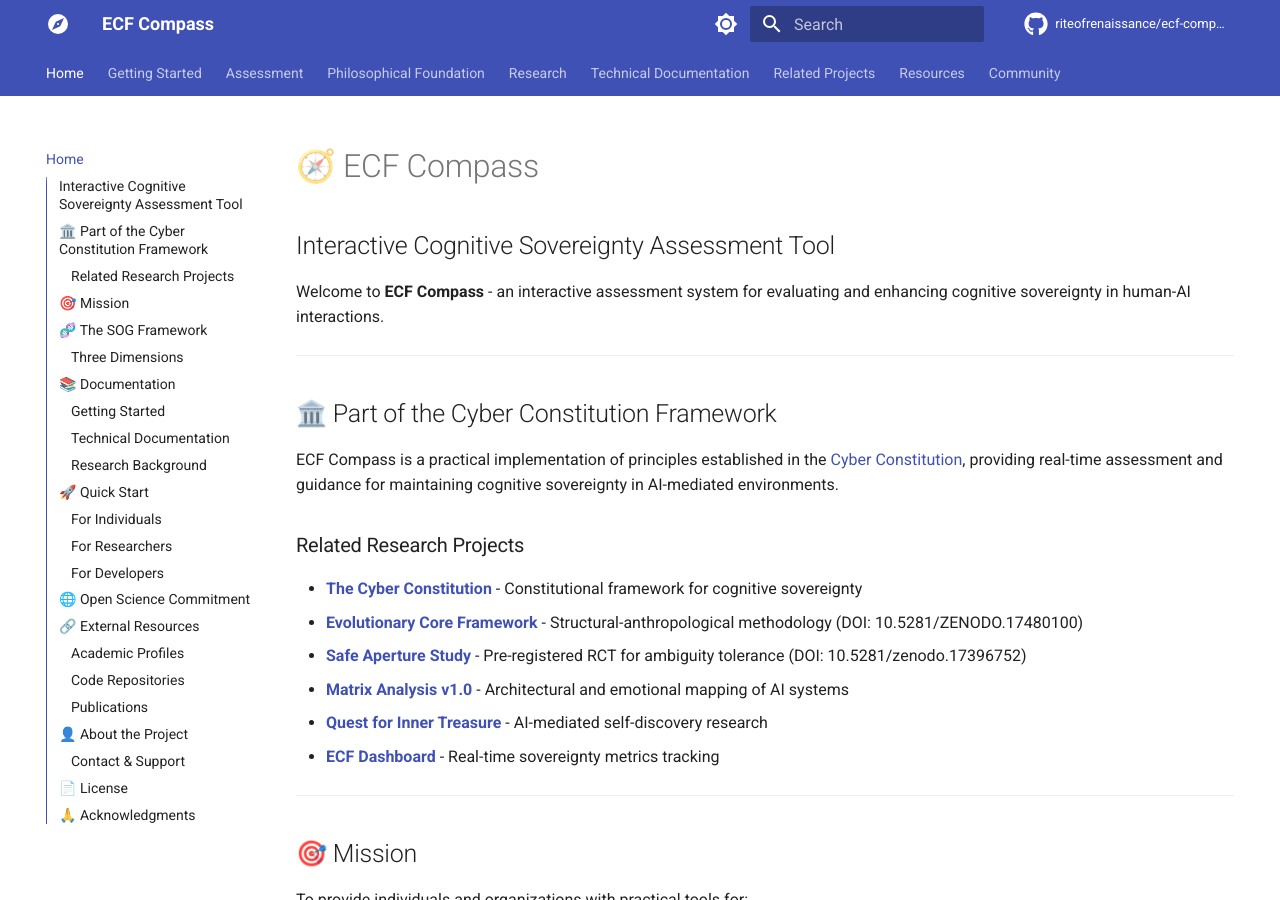
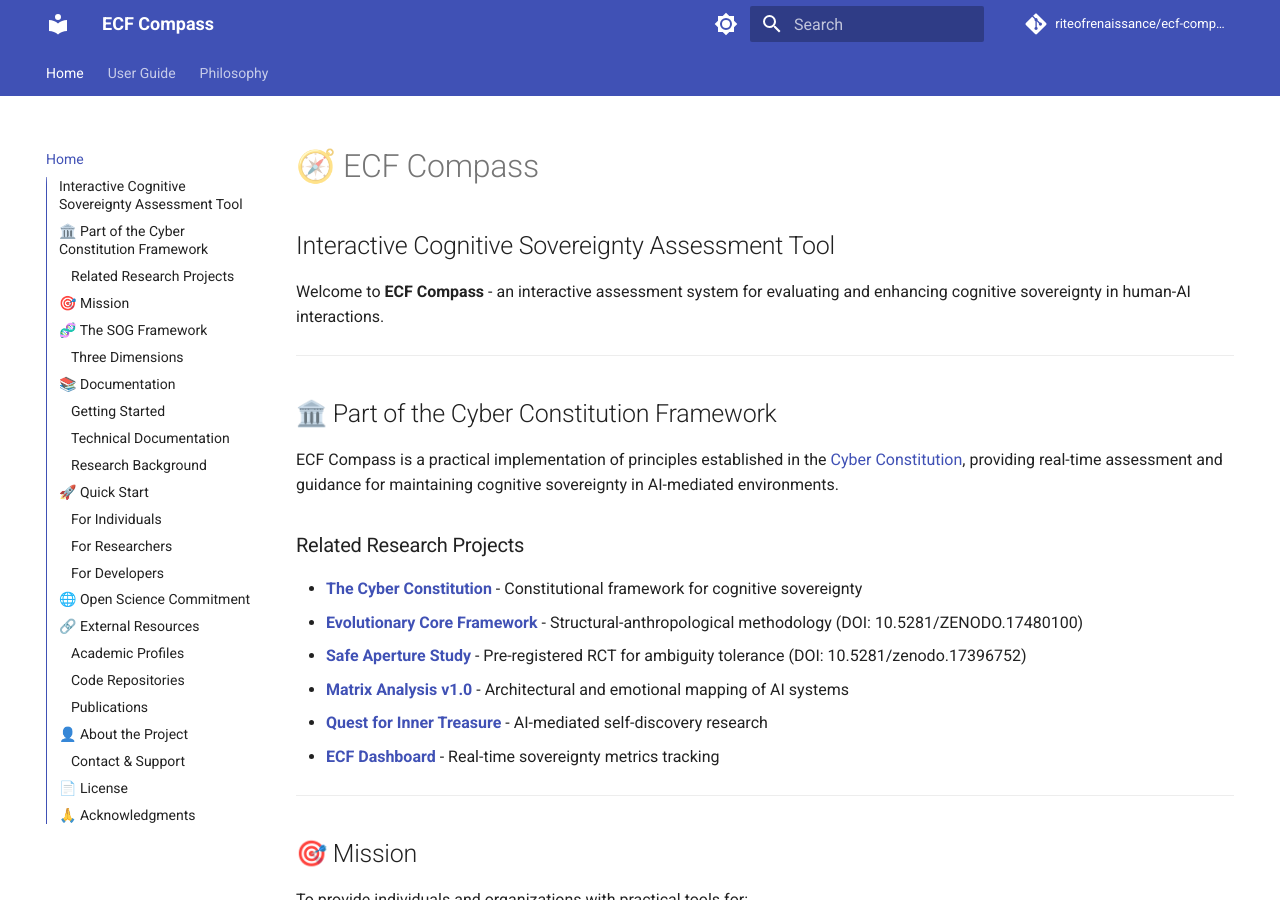
Before and after one commit to riteofrenaissance/ecf-compass, an MkDocs documentation site: the page built from docs/index.md, in a window 1280 px wide and 900 px high. Built offline with MkDocs 1.6.1 and Material for MkDocs 9.7.7, drawn with Linux system fonts in a browser that asks for light colours; comment, search, counter and statistics services are not loaded; the version menu is left out.

Commit message:
Add files via upload

```diff
--- a/mkdocs.yml
+++ b/mkdocs.yml
@@ -44,156 +44,41 @@ theme:
 
   # Features
   features:
-    - navigation.instant      # Instant loading
-    - navigation.tracking     # URL tracking
-    - navigation.tabs         # Top-level tabs
-    - navigation.sections     # Collapsible sections
-    - navigation.expand       # Expand all sections
-    - navigation.top          # Back to top button
-    - search.suggest          # Search suggestions
-    - search.highlight        # Highlight search terms
-    - search.share            # Share search results
-    - toc.integrate           # Integrate table of contents
-    - content.code.copy       # Copy code button
-    - content.tabs.link       # Link tabs across pages
-
-  # Logo and favicon
-  icon:
-    logo: material/compass
-    repo: fontawesome/brands/github
+    - navigation.instant
+    - navigation.tracking
+    - navigation.tabs
+    - navigation.sections
+    - navigation.expand
+    - navigation.top
+    - search.suggest
+    - search.highlight
+    - toc.integrate
+    - content.code.copy
 
 # Extensions
 markdown_extensions:
-  # Python Markdown
-  - abbr
-  - admonition
-  - attr_list
-  - def_list
-  - footnotes
-  - md_in_html
-  - tables
   - toc:
       permalink: true
       toc_depth: 3
-
-  # Python Markdown Extensions
-  - pymdownx.arithmatex:
-      generic: true
-  - pymdownx.betterem:
-      smart_enable: all
-  - pymdownx.caret
-  - pymdownx.details
-  - pymdownx.emoji:
-      emoji_index: !!python/name:material.extensions.emoji.twemoji
-      emoji_generator: !!python/name:material.extensions.emoji.to_svg
-  - pymdownx.highlight:
-      anchor_linenums: true
-      line_spans: __span
-      pygments_lang_class: true
-  - pymdownx.inlinehilite
-  - pymdownx.keys
-  - pymdownx.mark
-  - pymdownx.smartsymbols
-  - pymdownx.superfences:
-      custom_fences:
-        - name: mermaid
-          class: mermaid
-          format: !!python/name:pymdownx.superfences.fence_code_format
-  - pymdownx.tabbed:
-      alternate_style: true
-  - pymdownx.tasklist:
-      custom_checkbox: true
-  - pymdownx.tilde
+  - tables
+  - fenced_code
+  - admonition
+  - pymdownx.superfences
 
 # Plugins
 plugins:
   - search
 
+# Navigation
+nav:
+  - Home: index.md
+  - User Guide: guide.md
+  - Philosophy: philosophy.md
+
 # Extra
 extra:
-  # Social links
   social:
     - icon: fontawesome/brands/github
       link: https://github.com/riteofrenaissance
-      name: GitHub Organization
-    - icon: fontawesome/solid/book
-      link: https://zenodo.org/communities/riteofrenaissance
-      name: Zenodo Repository
     - icon: fontawesome/brands/orcid
       link: https://orcid.org/0009-0003-8903-0029
-      name: ORCID Profile
-
-  # Analytics (optional - add if needed)
-  # analytics:
-  #   provider: google
-  #   property: G-XXXXXXXXXX
-
-  # Version
-  version:
-    provider: mike
-    default: stable
-
-  # Consent (GDPR compliance)
-  consent:
-    title: Cookie consent
-    description: >-
-      We use cookies to recognize your repeated visits and preferences, as well
-      as to measure the effectiveness of our documentation and whether users
-      find what they're searching for. With your consent, you're helping us to
-      make our documentation better.
-
-# Navigation
-nav:
-  - Home: index.md
-
-  - Getting Started:
-    - User Guide: guide.md
-    - Quick Start: quickstart.md
-    - FAQ: faq.md
-
-  - Assessment:
-    - SOG Manual: sog-manual.md
-    - Take Assessment: assessment.md
-    - Understanding Results: results.md
-    - Intervention Protocols: interventions.md
-
-  - Philosophical Foundation:
-    - Overview: philosophy.md
-    - Kantian Ethics: kant.md
-    - Hegelian Dialectics: hegel.md
-    - Contemporary Application: application.md
-
-  - Research:
-    - Theoretical Framework: theory.md
-    - Validation Studies: validation.md
-    - Case Studies: cases.md
-    - Research Protocols: protocols.md
-
-  - Technical Documentation:
-    - API Reference: api.md
-    - Assessment Algorithms: algorithms.md
-    - Data Privacy: privacy.md
-    - Integration Guide: integration.md
-
-  - Related Projects:
-    - Cyber Constitution: cyber-constitution.md
-    - Evolutionary Core Framework: ecf-framework.md
-    - Safe Aperture Study: safe-aperture.md
-    - Matrix Analysis: matrix-analysis.md
-    - Research Portfolio: portfolio.md
-
-  - Resources:
-    - Glossary: glossary.md
-    - References: references.md
-    - Contributing: contributing.md
-    - License: license.md
-
-  - Community:
-    - Discussion Forum: https://github.com/riteofrenaissance/ecf-compass/discussions
-    - Report Issues: https://github.com/riteofrenaissance/ecf-compass/issues
-    - Contribute: https://github.com/riteofrenaissance/ecf-compass/blob/main/CONTRIBUTING.md
-
-# Watch (for local development)
-watch:
-  - docs
-  - mkdocs.yml
```
